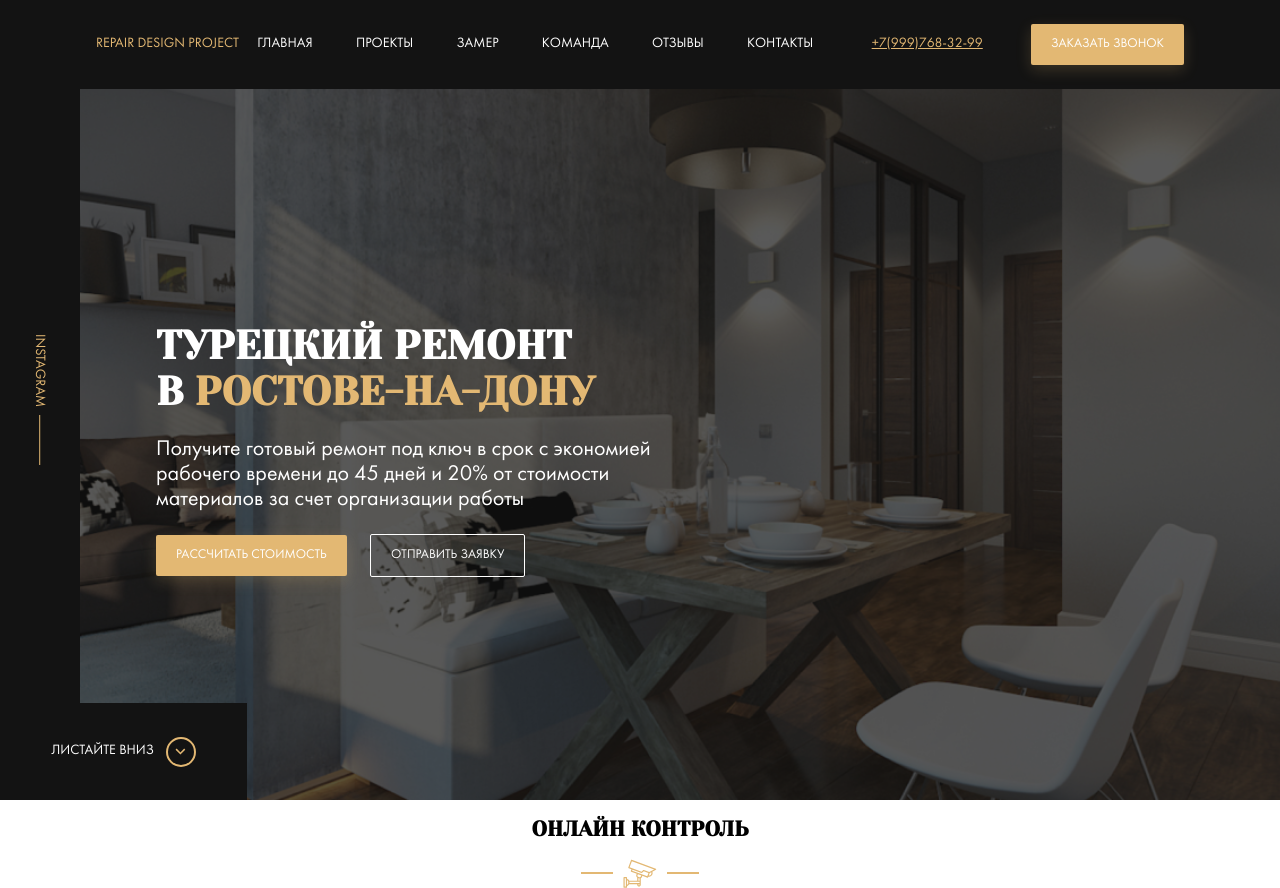
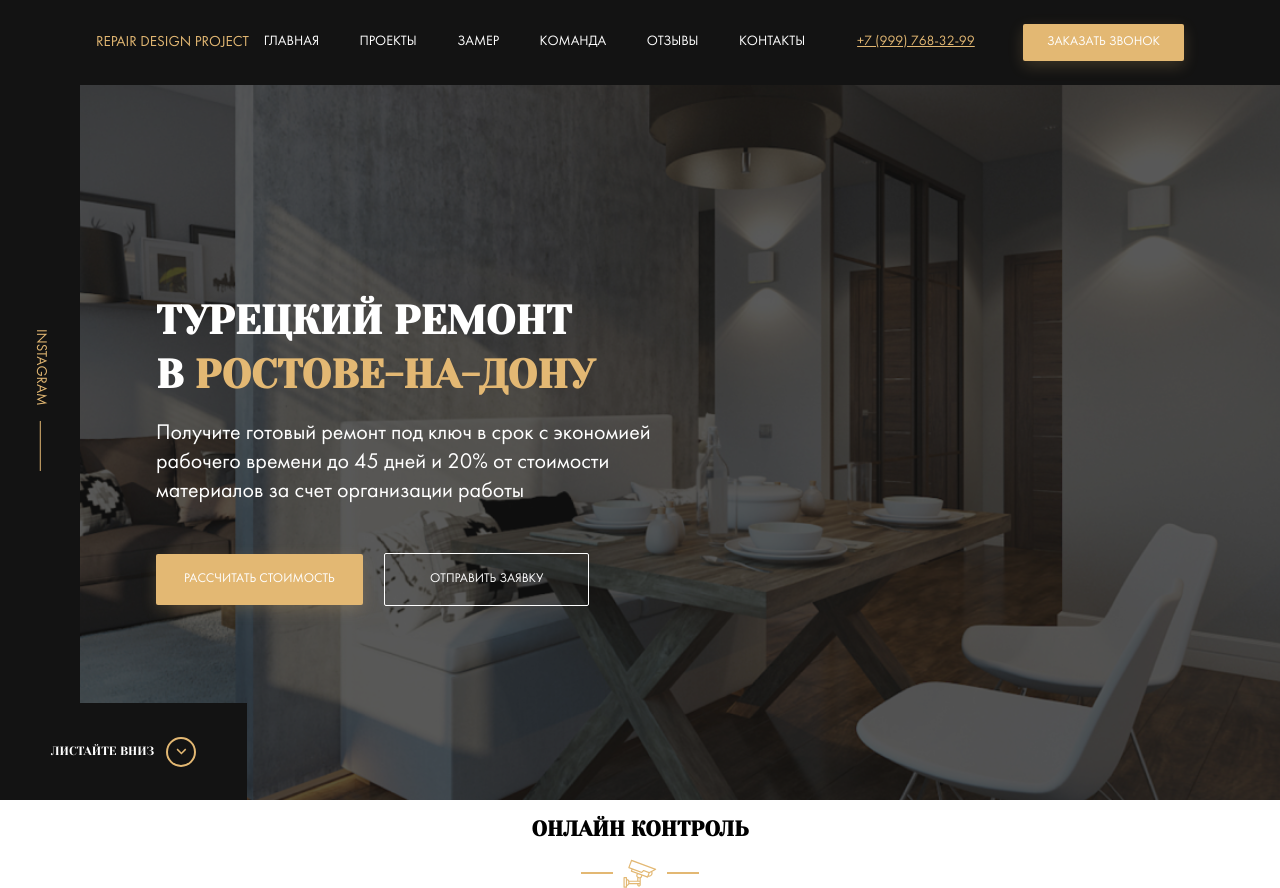
Before and after one commit to davydkina-polina/lesson-gulp, a website: page index.html in a window 1280 px wide. Drawn offline with Linux system fonts and the light colour scheme; files whose address does not match are found by name.

Commit message:
refact: made pixel perfect

```diff
--- a/sass/_interface.sass
+++ b/sass/_interface.sass
@@ -1,5 +1,5 @@
 .button
- padding: 13px 20px
+ padding: 11px 24px
  border: none
  border-radius: 2px
  text-transform: uppercase
@@ -17,3 +17,6 @@
   border: 1px solid $light
   background-color: transparent
   color: $light
+
+button.button.hero__button.button--outline
+ padding: 18px 45px
--- a/sass/templates/_header.sass
+++ b/sass/templates/_header.sass
@@ -11,6 +11,7 @@
  justify-content: space-between
  align-items: center
 .logo
+ font-size: 1.07rem
  color: $primary
  text-transform: uppercase
 .nav
@@ -18,7 +19,7 @@
   text-decoration: none
   color: $light
   text-transform: uppercase
-  margin-right: 2.857143rem
+  margin-right: 2.65rem
   transition: color 0.2
   &:hover
     color: $primary
--- a/sass/templates/_hero.sass
+++ b/sass/templates/_hero.sass
@@ -22,9 +22,13 @@
   margin-left: 4.285714rem
  &__text
   font-size: 1.571429rem
+  line-height: 133%
   max-width: 500px
+  margin: 0
+  margin-bottom: 3.3rem
  &__button
-  margin-right: 20px
+  margin-right: 18px
+  padding: 18px 28px
  &__instagram
   position: absolute
   left: 0
@@ -44,6 +48,9 @@
   text-transform: uppercase
   text-decoration: none
   color: $light
+  font-family: 'Yeseva One', cursive
+  font-size: 12px
+  font-weight: 200
   &::after
     content: ''
     background: url('../../img/hero-vector.svg') no-repeat center
@@ -65,16 +72,18 @@
   color: $primary
   transform: rotate(90deg)
   line-height: 0.8
+  font-size: 1.05rem
   &::after
     content: ''
     width: 50px
     height: 1px
     background: $primary
-    margin-left: 8px
+    margin-left: 15px
 .title
- margin: 0
+ margin: 0 0 1.2rem 0
  font-family: 'Yeseva One', cursive
  text-transform: uppercase
  font-size: 2.857143rem
+ line-height: 1.35
  &--primary
   color: $primary
```
Also changed, not shown: index.html (+1 -1 lines), css/style.css.
